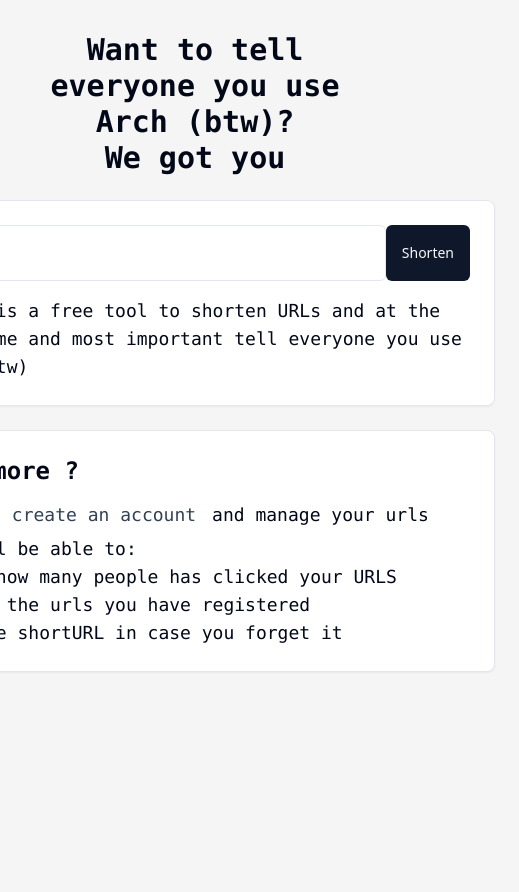
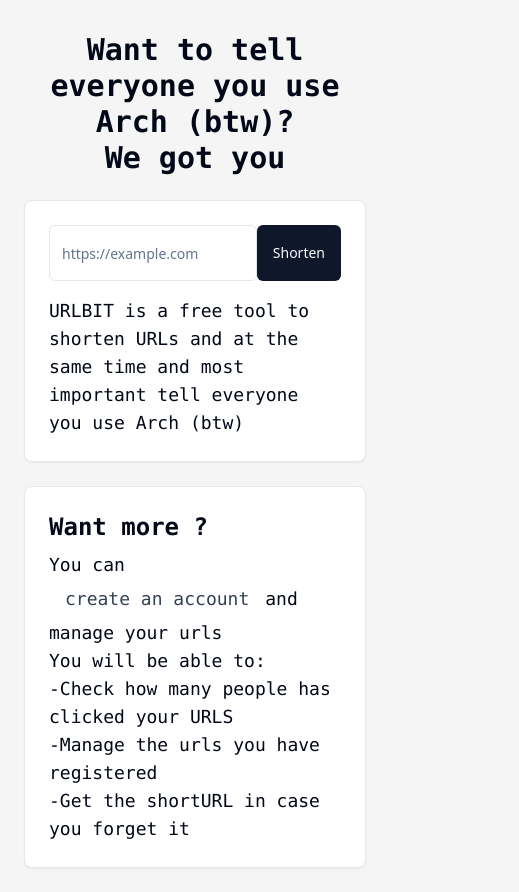
Before and after one commit to IrvinTM/urlBitFront, a React (Vite) app: page / in a window 390 px wide. Shown: the whole page, 519 px wide, since content can reach past the window. Before the commit the page ends 844 px from the top, so only its background shows below. Built offline with nearby package versions, Linux system fonts and the light colour scheme.

Commit message:
responsive

```diff
--- a/src/App.tsx
+++ b/src/App.tsx
@@ -38,14 +38,16 @@ function App() {
   }
 
   return (
-    <div className="flex justify-center flex-col items-center pt-8">
+    <div className="">
+      <div className="flex justify-center flex-col items-center pt-8 ">
       <h1 className="font-extrabold text-3xl font-mono font text-center px-2">Want to tell everyone you use Arch (btw)?</h1>
       <h1 className="font-extrabold text-3xl font-mono">We got you</h1>
       <div id="formurl">
-        <Card className="p-6 m-6 w-[600px]  ">
+        <Card className="p-6 m-6 max-w-[600px]  ">
           <div className="flex pb-4">
           <Input
           value={url}
+          placeholder="https://example.com"
           className="h-14"
           onChange={(e)=> setUrl(e.target.value)}/>
             <Button
@@ -84,7 +86,7 @@ function App() {
 
           </span>
         </Card>
-        <Card className="p-6 m-6 w-[600px]  ">
+        <Card className="p-6 m-6 max-w-[600px]  ">
         <h1 className="font-extrabold text-2xl pb-2 font-mono">Want more ?</h1>
         <div className="text-lg font-mono">
         <span className="pb-2">You can
@@ -104,6 +106,7 @@ function App() {
         </Card>
       </div>
     </div>
+    </div>
   );
 }
 
--- a/src/routes/Register.tsx
+++ b/src/routes/Register.tsx
@@ -16,7 +16,7 @@ export default function Register(){
                 <Input type="password"  className="pb-2"/>
                 <strong className="text-left pb-2 pt-2">Confirm Password:</strong>
                 <Input type="password" className="pb-2"/>
-                <Button  className="mt-6" variant={"default"}> Register</Button>
+                <Button disabled  className="mt-6" variant={"default"}> Register option available soon</Button>
             </Card>
         </div>
     )
```
